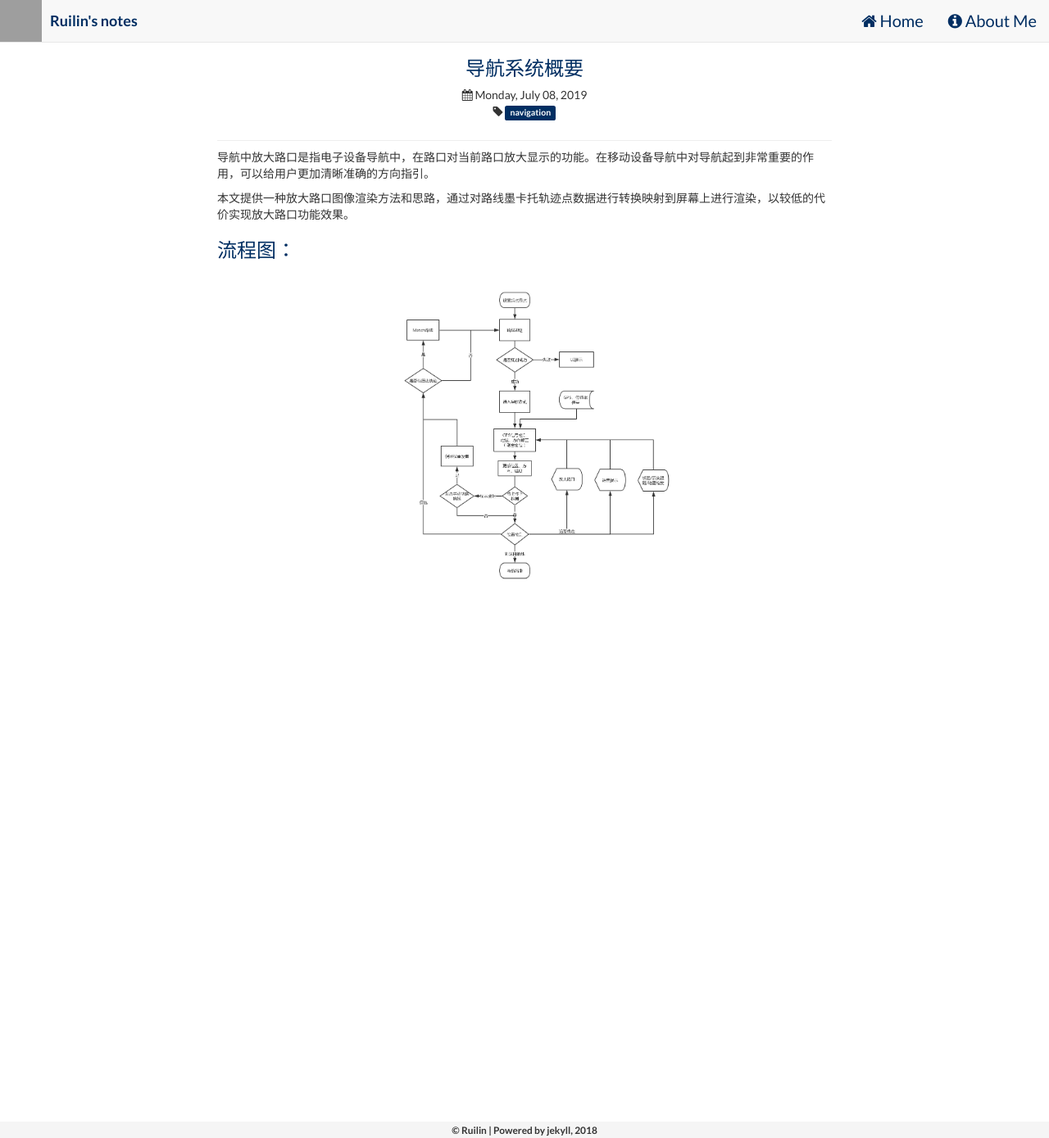
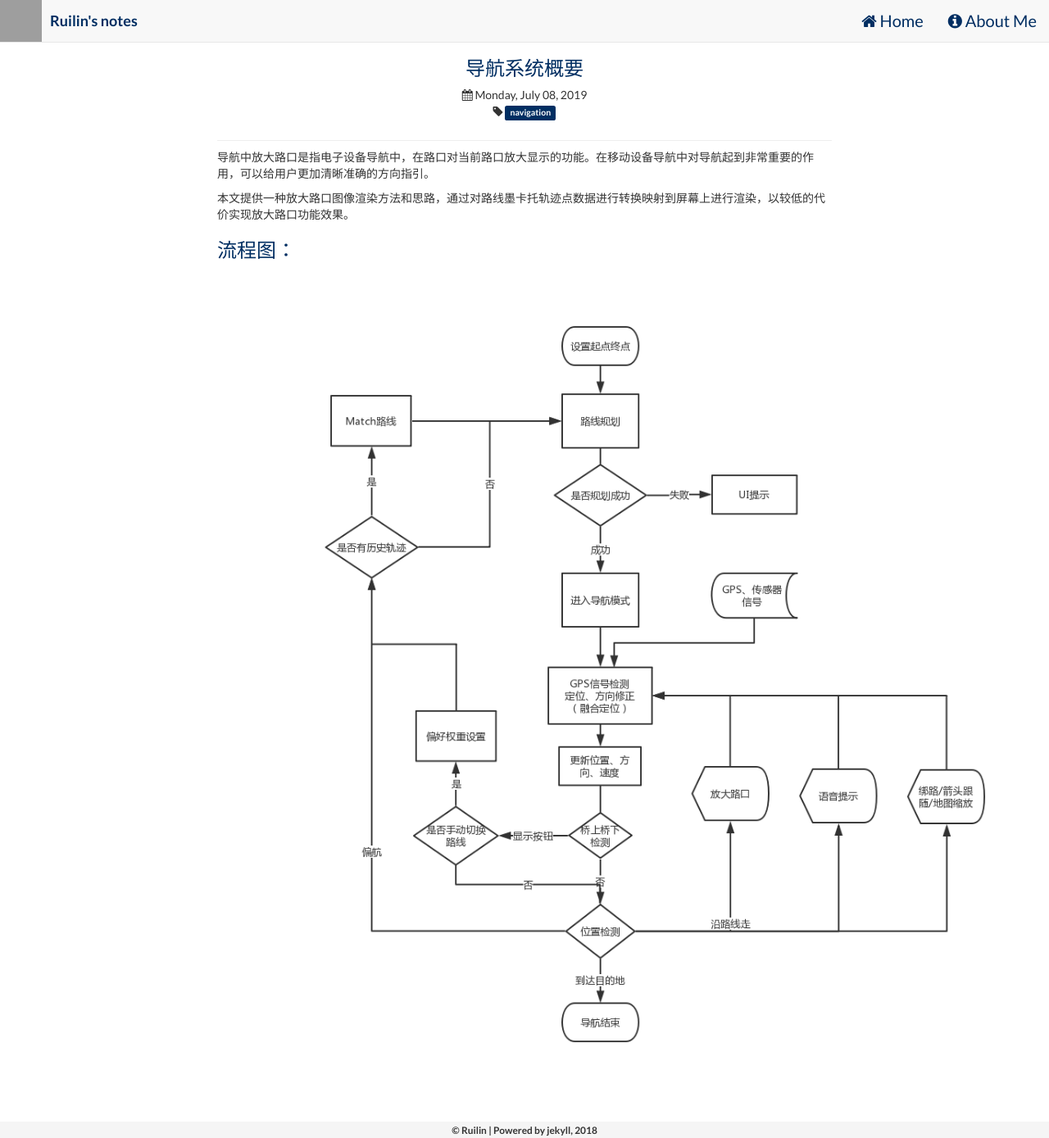
Before and after one commit to ruilin/blog, a Jekyll site: the page built from _posts/2019-07-08-nav.md, in a window 1280 px wide and 1389 px high. Shown: the whole window at 82% size. Built offline with Jekyll 4.4.1, drawn with Linux system fonts in a browser that asks for light colours; nearby versions of some CDN libraries; grey boxes are pictures that could not be loaded.

Commit message:
update image

```diff
--- a/_posts/2019-07-08-nav.md
+++ b/_posts/2019-07-08-nav.md
@@ -16,5 +16,5 @@ published: true
 ### 流程图：
 
 <div  align="center">
-	<img src="https://raw.githubusercontent.com/ruilin/blog/master/assets/img/b000.jpg" style="height:400px" />
+	<img src="https://raw.githubusercontent.com/ruilin/blog/master/assets/img/b000.jpg" style="height:1000px" />
 </div>
```
